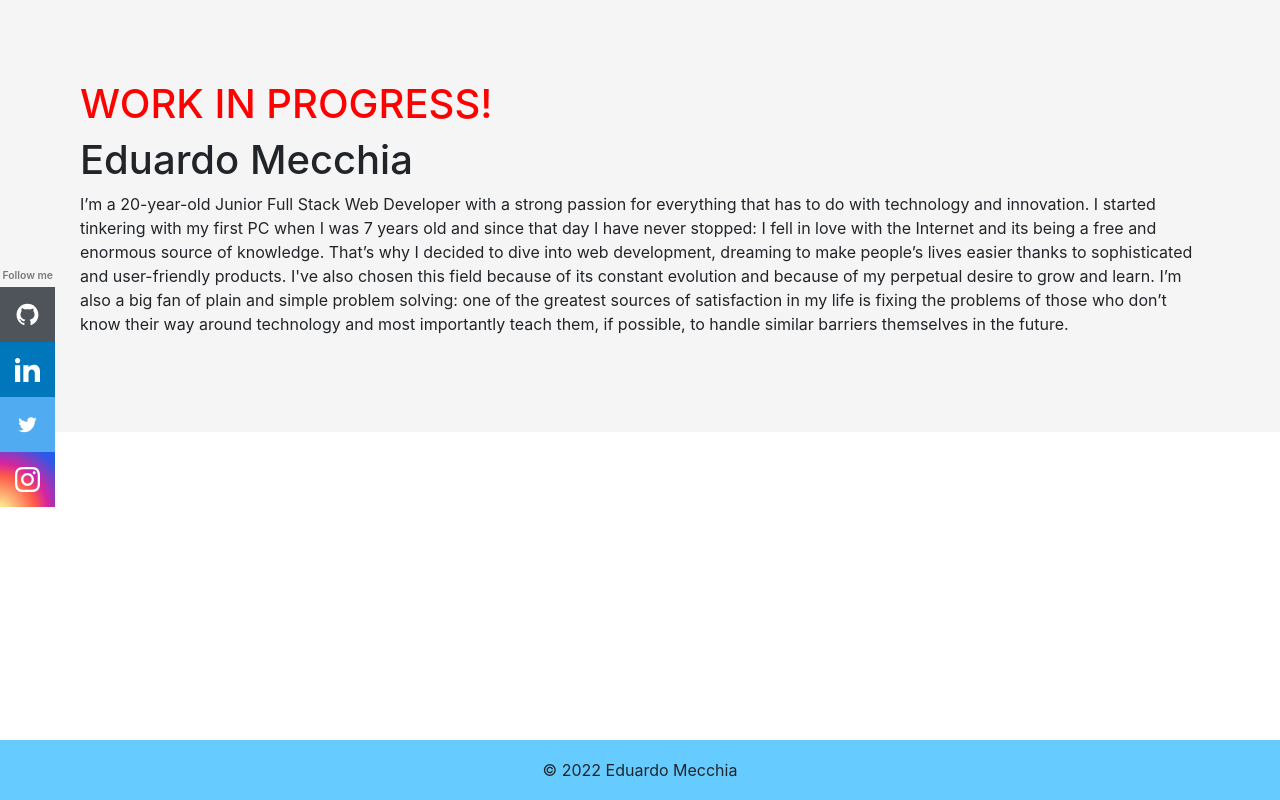
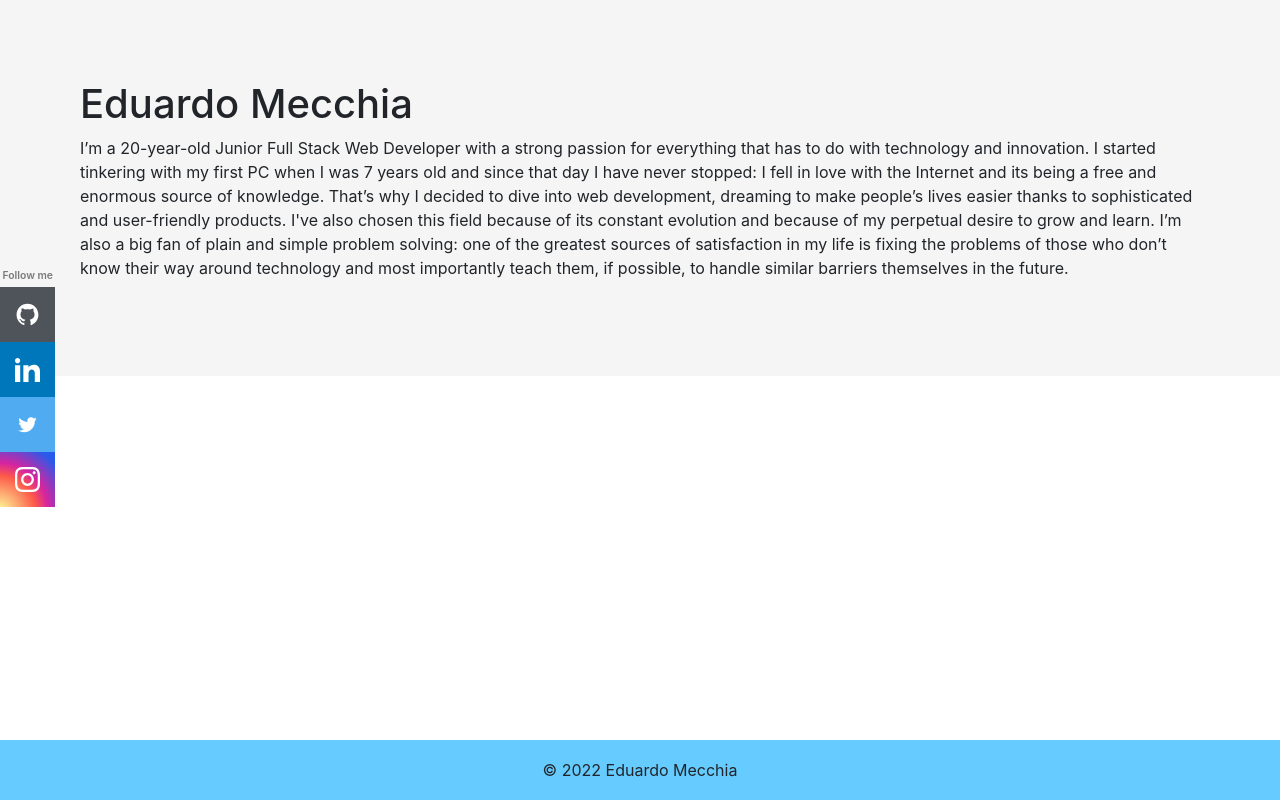
Before and after one commit to eduardomecchia/nuxt-portfolio, a Nuxt app: page / in a window 1280 px wide. Built offline with nearby package versions, Linux system fonts and the light colour scheme.

Commit message:
Remove Work in progress heading

```diff
--- a/pages/index.vue
+++ b/pages/index.vue
@@ -34,7 +34,6 @@
 
     <!-- Content -->
     <main class="home">
-      <h1 style="color: red;">WORK IN PROGRESS!</h1>
       <h1>Eduardo Mecchia</h1>
       <p>I’m a 20-year-old Junior Full Stack Web Developer with a strong passion for everything that has to do with technology and innovation.
         I started tinkering with my first PC when I was 7 years old and since that day I have never stopped: I fell in love with the Internet and its being a free and enormous source of knowledge.
```
